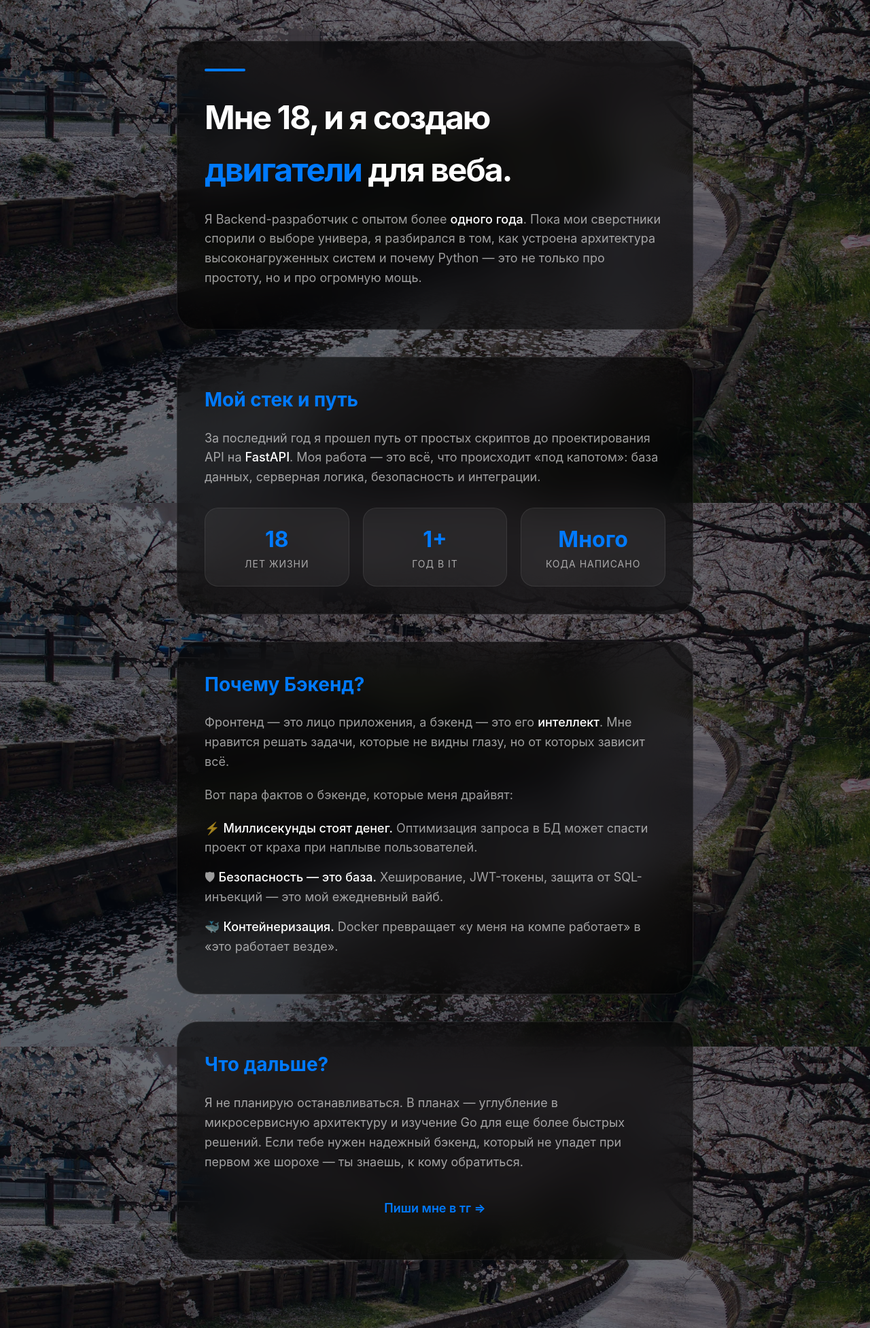
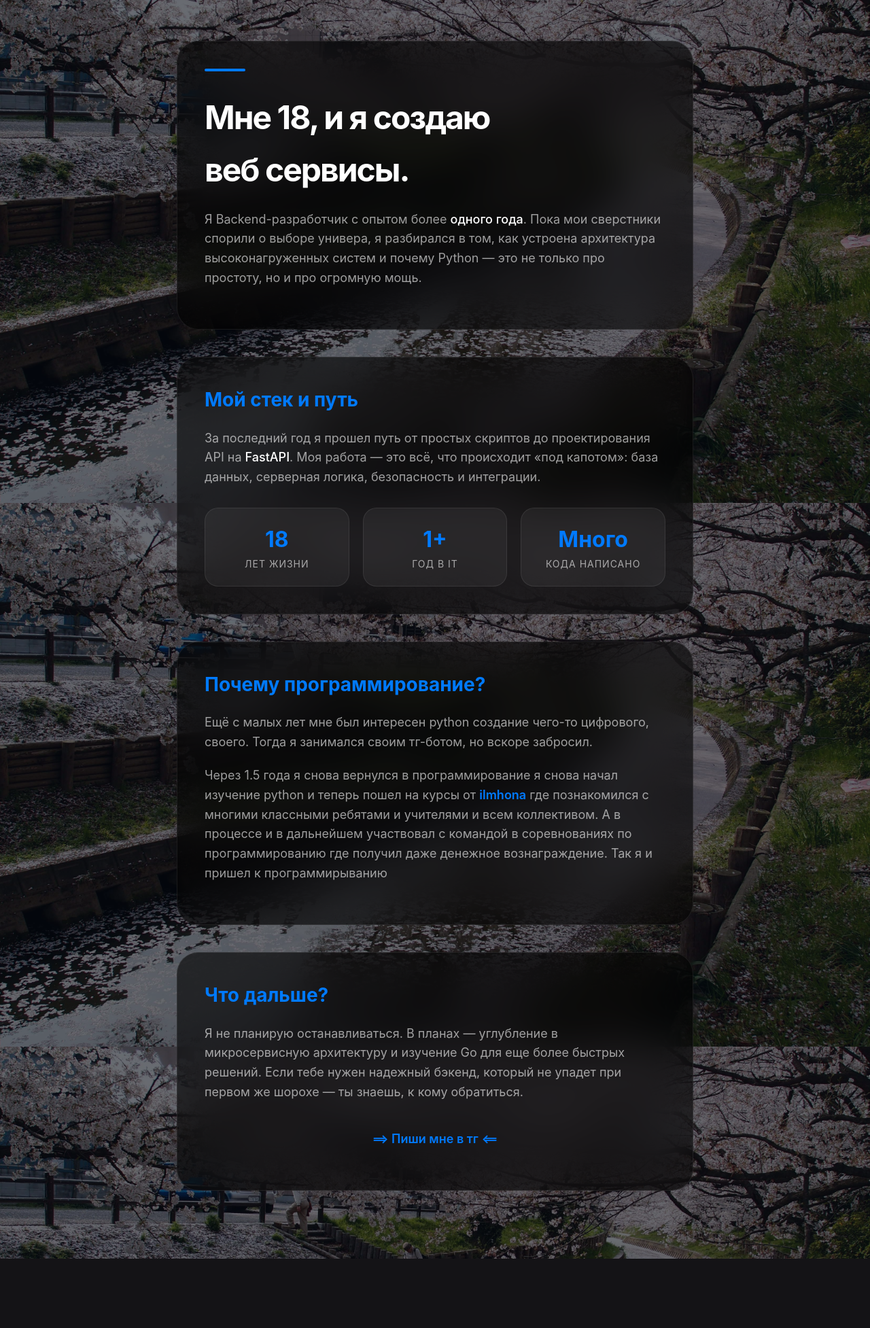
Before and after one commit to Sam1sh-code/MyFavoriteProject, a FastAPI app: page /about in a window 1280 px wide. Shown: the part 60-2014 px from the top of the page at 68% size. After the commit the page ends 1912 px from the top, so only its background shows below. Run offline with FastAPI, Linux system fonts and the light colour scheme.

Commit message:
Its works! Update before structure

```diff
--- a/main.py
+++ b/main.py
@@ -101,6 +101,25 @@ def get_current_user(access_token: str = Cookie(None)):
 
     except JWTError:
         raise HTTPException(status_code=401, detail="Token expired or invalid")
+#####################################################get_user_from_db
+def get_user_from_db(username: str):
+    conn = engine.connect()
+
+    query = select(users).where(users.c.username == username)
+    result = conn.execute(query).fetchone()
+
+    conn.close()
+
+    if result:
+        return {
+            "id": result.id,
+            "username": result.username,
+            "hashed_password": result.hashed_password
+        }
+
+    return None
+
+#######################################################
 
 @app.get('/register')
 def get_register(request: Request):
@@ -120,7 +139,7 @@ def register(username: str = Form(...), password: str = Form(...)):
 
     pw_num = ('0123456789')
 
-    if len(password) < 8 or not any(char.isfigit() for char in pw_num):
+    if len(password) < 8 or not any(char.isdigit() for char in pw_num):
         conn.close()
         return {"messege" : "Password must have num and more then 8 len"}
 
@@ -148,12 +167,14 @@ def login_get(request: Request):
 
 @app.post("/login")
 def login(username: str = Form(...), password: str = Form(...)):
+
     user = authenticate_user(username, password)
+
     if not user:
-        raise HTTPException(status_code=401, detail="Invalid credentials")
+        raise HTTPException(status_code=401, detail="Probobly your password or username wrong")
 
     access_token = create_access_token(user)
-                         # Создаём redirect
+                        # Создаём redirect
     response = RedirectResponse(url="/profile", status_code=302)
 
             # Ставим cookie на этот redirect
@@ -184,3 +205,30 @@ def profile(request: Request, current_user: str = Depends(get_current_user)):
             "username": current_user
         }
     )
+
+@app.get("/profile", response_class=HTMLResponse)
+def profile(request: Request, current_user: str = Depends(get_current_user)):
+    # Тут ты можешь достать данные пользователя из БД
+    # Пока сделаем пример
+
+    user_data = get_user_from_db(current_user)
+
+    if not user_data:
+        raise HTTPException(status_code=404, detail="User not found")
+
+    my_user_info = {
+        "username": "Admin_FastAPI",
+        "status": "Разрабатываю проект"
+    }
+    return templates.TemplateResponse("profile.html", {
+        "request": request,
+        "user": my_user_info # Вот этот ключ 'user' мы используем в HTML
+    })
+
+    # return templates.TemplateResponse(
+    #     "profile.html",
+    #     {
+    #         "request": request,
+    #         "user": user_data
+    #     }
+    # )
--- a/templates/about.html
+++ b/templates/about.html
@@ -143,7 +143,7 @@
 
         <section>
             <div class="accent-line"></div>
-            <h1>Мне 18, и я создаю <br><span style="color: var(--accent-color)">двигатели</span> для веба.</h1>
+            <h1>Мне 18, и я создаю <br> веб сервисы.</h1>
             <p>Я Backend-разработчик с опытом более <span class="highlight">одного года</span>. Пока мои сверстники спорили о выборе универа, я разбирался в том, как устроена архитектура высоконагруженных систем и почему Python — это не только про простоту, но и про огромную мощь.</p>
         </section>
 
@@ -168,22 +168,23 @@
         </section>
 
         <section style="animation-delay: 0.4s;">
-            <h2>Почему Бэкенд?</h2>
-            <p>Фронтенд — это лицо приложения, а бэкенд — это его <span class="highlight">интеллект</span>. Мне нравится решать задачи, которые не видны глазу, но от которых зависит всё.</p>
+            <h2>Почему программирование?</h2>
+            <p>Ещё с малых лет мне был интересен python создание чего-то цифрового, своего. Тогда я занимался своим тг-ботом, но вскоре забросил.</p>
 
-            <p>Вот пара фактов о бэкенде, которые меня драйвят:</p>
-            <ul style="list-style: none; color: var(--secondary-text); font-size: 18px;">
-                <li style="margin-bottom: 15px;">⚡️ <span class="highlight">Миллисекунды стоят денег.</span> Оптимизация запроса в БД может спасти проект от краха при наплыве пользователей.</li>
-                <li style="margin-bottom: 15px;">🛡 <span class="highlight">Безопасность — это база.</span> Хеширование, JWT-токены, защита от SQL-инъекций — это мой ежедневный вайб.</li>
-                <li style="margin-bottom: 15px;">🐳 <span class="highlight">Контейнеризация.</span> Docker превращает «у меня на компе работает» в «это работает везде».</li>
-            </ul>
+            <p>
+                Через 1.5 года я снова вернулся в программирование я снова начал изучение python и теперь пошел на курсы от
+                <a href="https://ilmhona.org/about" style="color: var(--accent-color); text-decoration: none; font-weight: 600;">ilmhona</a>
+                где познакомился с многими классными ребятами и учителями и всем коллективом.
+                А в процессе и в дальнейшем участвовал с командой в соревнованиях по программированию где получил даже денежное вознаграждение.
+                Так я и пришел к программирыванию
+            </p>
         </section>
 
         <section style="animation-delay: 0.6s; margin-bottom: 100px;">
             <h2>Что дальше?</h2>
             <p>Я не планирую останавливаться. В планах — углубление в микросервисную архитектуру и изучение Go для еще более быстрых решений. Если тебе нужен надежный бэкенд, который не упадет при первом же шорохе — ты знаешь, к кому обратиться.</p>
             <p style="text-align: center; margin-top: 40px;">
-                <a href="https://t.me/pepsi_mm" style="color: var(--accent-color); text-decoration: none; font-weight: 600;">Пиши мне в тг =></a>
+                <a href="https://t.me/pepsi_mm" style="color: var(--accent-color); text-decoration: none; font-weight: 600;">==> Пиши мне в тг <==</a>
             </p>
         </section>
 
--- a/templates/profile.html
+++ b/templates/profile.html
@@ -204,9 +204,9 @@
 
     <div class="profile-container">
         <aside class="profile-card">
-            <div class="avatar">U</div>
-            <h2>Имя Пользователя</h2>
-            <p>Статус: В сети</p>
+            <div class="avatar">{{ user.username[0] if user else 'U' }}</div>
+            <h2>{{ user.username if user else 'Гость' }}</h2>
+            <p>Статус: {{ user.status if user else 'В сети' }}</p>
             <a href="#" class="btn-edit">Настройки</a>
         </aside>
 
```
Also changed, not shown: users.db.
